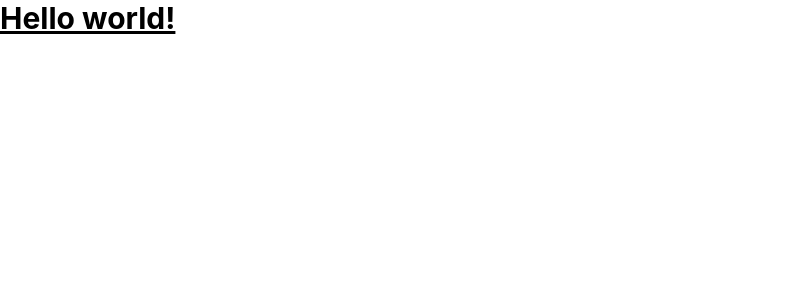
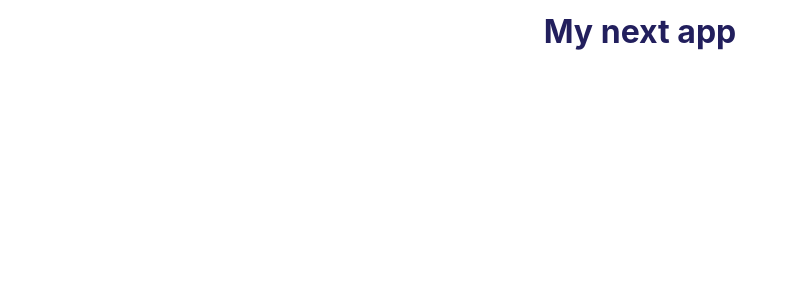
Before and after one commit to edliu9350/Restraurant_search, a Next.js app: page / in a window 1280 px wide. Shown: the top 300 px of the page, without its empty margins (0-798 px from the left). Built offline with nearby package versions, Linux system fonts and the light colour scheme.

Commit message:
Added Navbar component

```diff
--- /dev/null
+++ b/components/Navbar.tsx
@@ -0,0 +1,16 @@
+import React from 'react'
+import Link from 'next/link'
+
+const Navbar = () => {
+  return (
+    <header className="flex justify-center items-center py-2 sticky top-0 z-10">
+      <Link href="/">
+        <h1 className="text-[2rem] font-bold text-purple-darkest dark:text-purple-lighest">
+          My next app
+        </h1>
+      </Link>
+    </header>
+  )
+}
+
+export default Navbar;
--- a/pages/index.tsx
+++ b/pages/index.tsx
@@ -1,7 +1,18 @@
+import React from 'react'
+import Head from 'next/head'
+import Navbar from '../components/Navbar'
+
 export default function Home() {
   return (
-    <h1 className="text-3xl font-bold underline">
-      Hello world!
-    </h1>
+    <>
+      <Head>
+        <title>My Next App</title>
+        <meta name="description" content="Search_Restaurant_Challenge" />
+        <link rel="icon" href="/favicon.ico" />
+      </Head>
+      <main>
+        <Navbar />
+      </main>
+    </>
   )
 }
```
Also changed, not shown: 1 other file (tests, documents, lock files or other folders).
